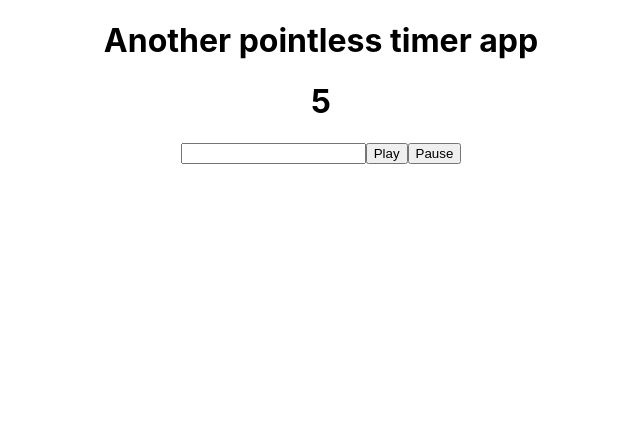
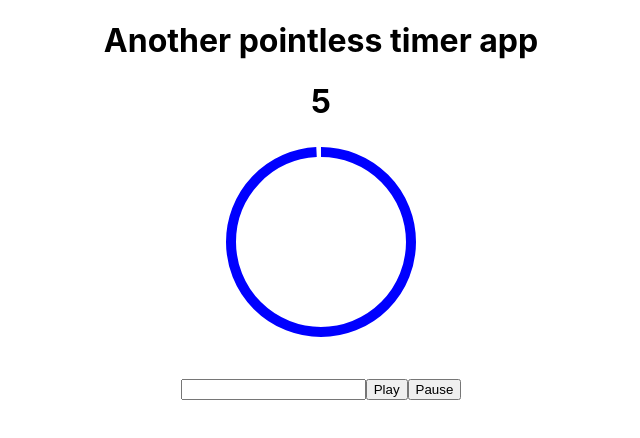
Before and after one commit to HuangStanley050/another-time-app, a React (Create React App) app: page / in a window 1280 px wide. Shown: the top 438 px of the page, without its empty margins (319-959 px from the left). Built offline with nearby package versions, Linux system fonts and the light colour scheme.

Commit message:
circle complete

```diff
--- a/src/App.js
+++ b/src/App.js
@@ -15,9 +15,14 @@ function App() {
         <div>
           <TimerText />
         </div>
-        <InputDuration />
-        <PlayButton />
-        <PauseButton />
+
+        <CircleDisplay />
+
+        <div>
+          <InputDuration />
+          <PlayButton />
+          <PauseButton />
+        </div>
       </TimerProvider>
     </div>
   );
--- a/src/components/CircleDisplay.js
+++ b/src/components/CircleDisplay.js
@@ -1,7 +1,23 @@
 import React from "react";
 
 const CircleDisplay = () => {
-  return <h1>Circle</h1>;
+  return (
+    <div style={{ marginBottom: "2rem" }}>
+      <svg height="200" width="200">
+        <circle
+          r="90"
+          cx="100"
+          cy="100"
+          fill="transparent"
+          stroke="blue"
+          stroke-width="10"
+          stroke-dasharray="560"
+          stroke-offset="0"
+          transform="rotate(-90 100 100)"
+        ></circle>
+      </svg>
+    </div>
+  );
 };
 
 export default CircleDisplay;
--- a/src/components/TimeText.js
+++ b/src/components/TimeText.js
@@ -8,7 +8,7 @@ const TimerText = () => {
       dispatch({ type: "OVER" });
     }
   }, [state.timer]);
-  return <h1>{state.timer < 0 ? "End" : state.timer}</h1>;
+  return <h1>{state.timer <= 0 ? "End" : state.timer}</h1>;
 };
 
 export default TimerText;
```
